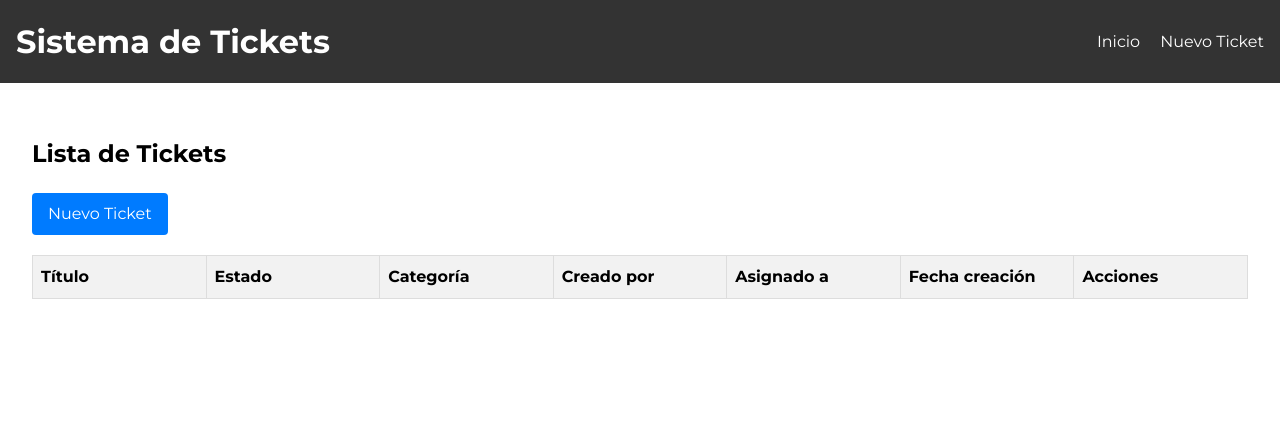
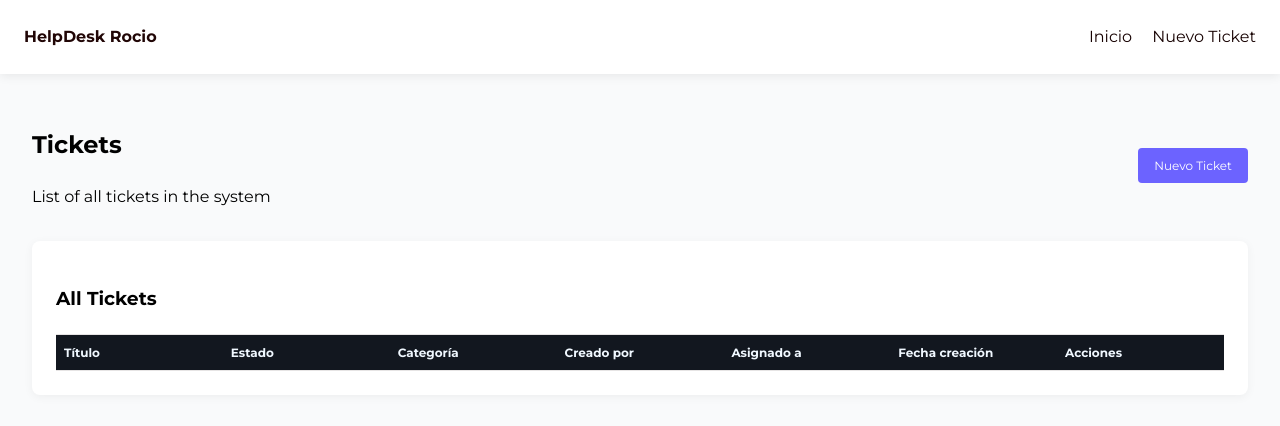
Before and after one commit to cqmarin1309/TicketApp, a Django app: page / in a window 1280 px wide. Shown: the top 426 px of the page. Run offline with Django 4.2, Linux system fonts and the light colour scheme; the visitor is signed in with stand-in values (Sample User, id 1); data comes from the database, SQL or seed files in the repository; data that the repository does not hold is empty.

Commit message:
Cambios de estilo

```diff
--- a/app/static/css/styles.css
+++ b/app/static/css/styles.css
@@ -5,23 +5,39 @@ body {
     margin: 0;
     padding: 0;
     line-height: 1.6;
+    background-color: #F9FAFB;
 }
 
+
 header {
-    background: #333;
-    color: #fff;
-    padding: 1rem;
+    background: #ffffff;
+    color: #210606;
+    padding: 1.5rem;
     display: flex;
+    justify-content: space-between;
+    align-items: center;
+    box-shadow: 0 2px 10px rgba(0, 0, 0, 0.08);
+}
+
+.tickets-cabecera {
+    display:flex;
     justify-content: space-between;
     align-items: center;
 }
 
 header h1 {
     margin: 0;
+    font-size: 1rem;
+}
+
+header h2 {
+    /*margin: 0;*/
+    font-weight: 500;
+    font-size: 15px;
 }
 
 nav a {
-    color: #fff;
+    color: #160101;
     text-decoration: none;
     margin-left: 1rem;
 }
@@ -32,6 +48,18 @@ nav a:hover {
 
 main {
     padding: 2rem;
+}
+
+
+
+/* Contenedor de la tabla - para el fondo blanco y sombra */
+.tickets-bloque {
+    background-color: white;
+    border-radius: 8px;
+    box-shadow: 0 2px 10px rgba(0, 0, 0, 0.05);
+    padding: 1.5rem;
+    margin-top: 1rem;
+    overflow-x: auto;  /* Para hacer responsive en móviles */
 }
 
 .ticket-form {
@@ -66,7 +94,7 @@ main {
 }
 
 .btn-submit, .btn-new {
-    background: #007bff;
+    background: #6C63FF;
     color: white;
     padding: 0.5rem 1rem;
     border: none;
@@ -74,6 +102,7 @@ main {
     cursor: pointer;
     text-decoration: none;
     display: inline-block;
+    font-size: 12px;
 }
 
 .btn-submit:hover, .btn-new:hover {
@@ -88,17 +117,21 @@ table {
 }
 
 th, td {
-    border: 1px solid #ddd;
+    border-top: 1px solid #e6e4e4;
+    border-bottom: 1px solid #e6e4e4;
     padding: 8px;
     text-align: left;
+    font-size: 12px;
 }
 
 th {
-    background-color: #f2f2f2;
+    background-color: #12171F;
+    color: #f0f8ff
 }
 
-tr:nth-child(even) {
-    background-color: #f9f9f9;
+
+table tbody tr:nth-child(odd) {
+    background-color: #FFFFFF;
 }
 
 .error {
@@ -125,7 +158,7 @@ tr:nth-child(even) {
 
 /* Agrega al final de styles.css */
 .ticket-row:hover {
-    background-color: #f0f8ff;
+    background-color: #f7fbff;
 }
 
 .actions {
@@ -135,20 +168,21 @@ tr:nth-child(even) {
 .btn-edit, .btn-delete, .btn-save, .btn-cancel {
     padding: 0.25rem 0.5rem;
     margin: 0 0.25rem;
-    font-size: 0.875rem;
     border-radius: 3px;
     cursor: pointer;
+    font-size: 12px;
 }
 
 .btn-edit {
-    background-color: #ffc107;
-    border: 1px solid #d39e00;
+    background-color: #6C63FF;
+    border-color: #6C63FF ;
+    color: #fff;
 }
 
 .btn-delete {
     background-color: #dc3545;
-    color: white;
-    border: 1px solid #bd2130;
+    border-color: #dc3545;
+    color: #fff
 }
 
 .btn-save {
--- a/app/templates/base.html
+++ b/app/templates/base.html
@@ -6,7 +6,7 @@
     <meta charset="UTF-8">
     <meta name="viewport" content="width=device-width, initial-scale=1.0">
     <meta name="csrf-token" content="{{ csrf_token }}">
-    <title>Sistema de Tickets</title>
+    <title>HelpDesk Rocio</title>
     <link href="https://fonts.googleapis.com/css2?family=Montserrat:wght@400;700&display=swap" rel="stylesheet">
     <link rel="stylesheet" href="/static/css/styles.css">
 
@@ -14,7 +14,7 @@
 </head>
 <body>
     <header>
-        <h1>Sistema de Tickets</h1>
+        <h1>HelpDesk Rocio</h1>
         <nav>
             <a href="{% url 'ticket_list' %}">Inicio</a>
             <a href="{% url 'create_ticket' %}">Nuevo Ticket</a>
--- a/app/templates/tickets/list.html
+++ b/app/templates/tickets/list.html
@@ -1,9 +1,18 @@
 {% extends 'base.html' %}
 
 {% block content %}
-<h2>Lista de Tickets</h2>
+
+<div class="tickets-cabecera">
+    <div class="texto-titulo">
+        <h2>Tickets</h2>
+        <p>List of all tickets in the system</p>
+    </div>
     <a href="{% url 'create_ticket' %}" class="btn-new">Nuevo Ticket</a>
+</div>
 
+
+<div class="tickets-bloque">
+    <h3>All Tickets</h3>
     <table>
         <thead>
             <tr>
@@ -21,4 +30,5 @@
             <!-- Los tickets se cargarán aquí via AJAX -->
         </tbody>
     </table>
+</div>
 {% endblock %}
```
Lines whose indentation alone changed are shown as unchanged.
